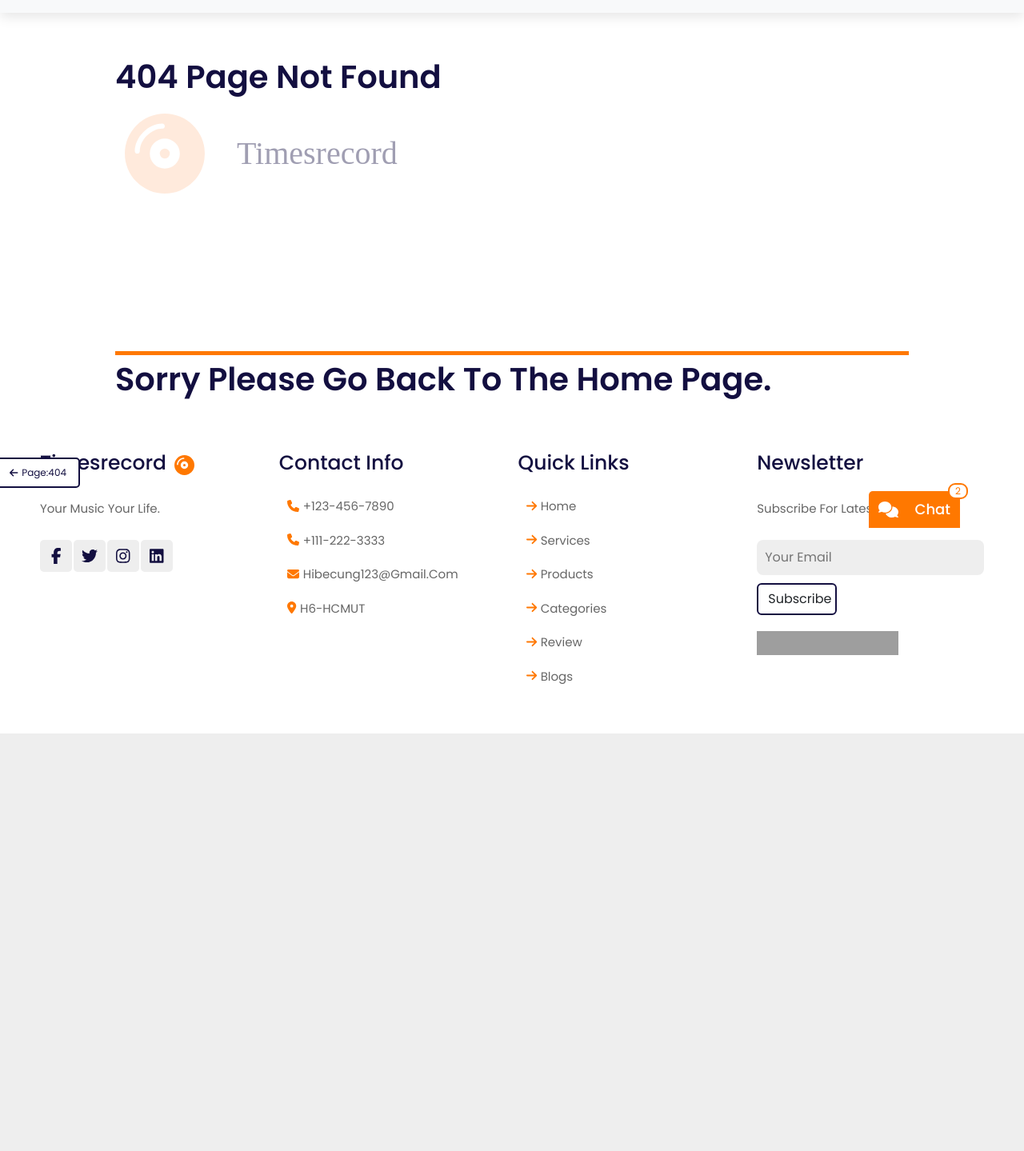
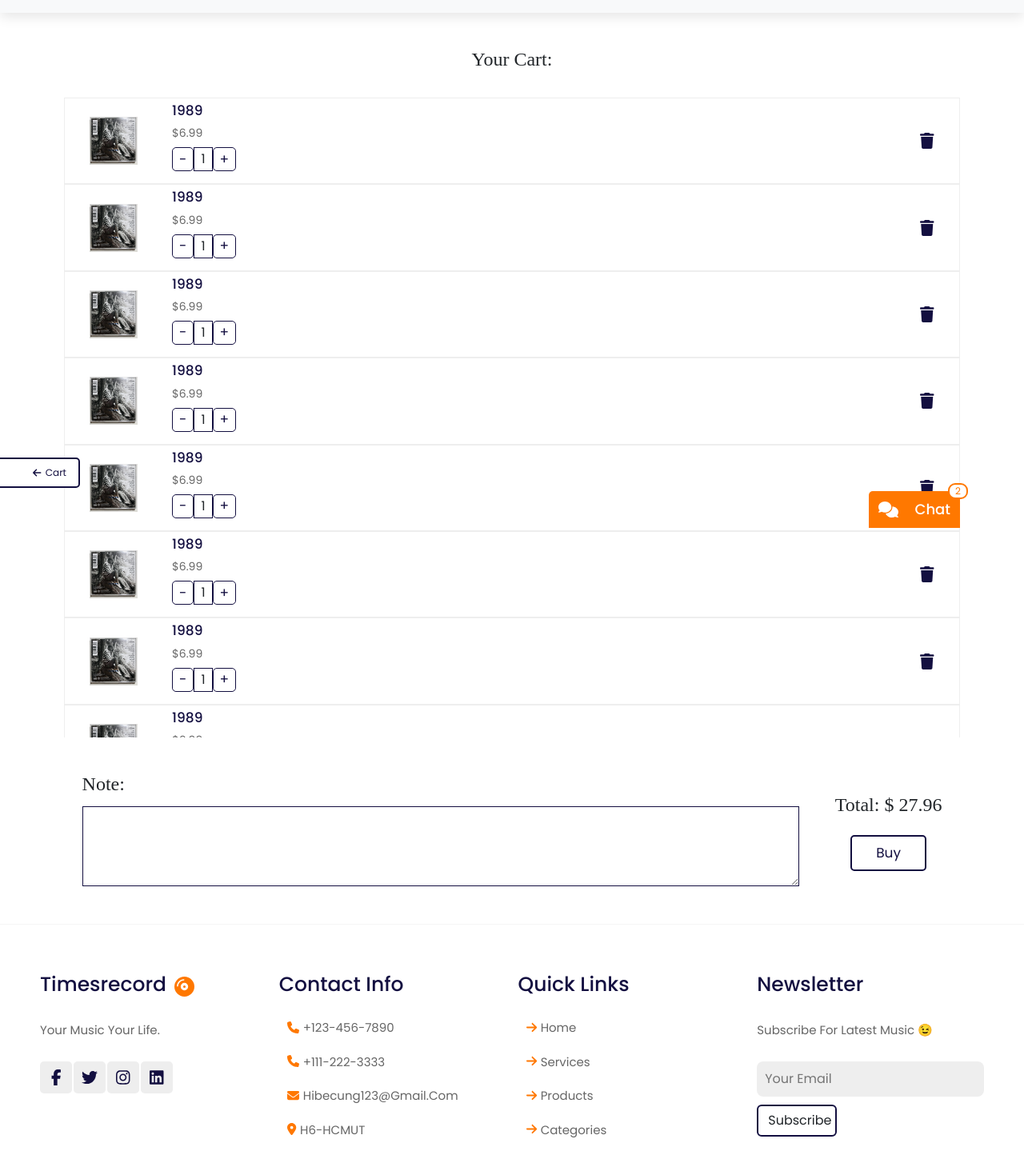
Before and after one commit to trivankute/CuaHangThoiDai, a React (Create React App) app in the folder frontend/: page /cart in a window 1280 px wide. Shown: the part 140-1579 px from the top of the page at 80% size. Before the commit the page ends 1057 px from the top, so only its background shows below. Built offline with nearby package versions, Linux system fonts and the light colour scheme; grey boxes are pictures that could not be loaded; a web font is replaced by a local one.

Commit message:
cart page

```diff
--- a/frontend/src/App.tsx
+++ b/frontend/src/App.tsx
@@ -1,6 +1,6 @@
 // for react
 import { Routes, Route } from 'react-router-dom'
-import { useState } from "react"
+import { useState, useEffect } from "react"
 
 // for boot strap
 import { Container } from 'react-bootstrap'
@@ -28,8 +28,13 @@ import Services from './pages/Services/Services'
 import Artists from './pages/Artists/Artists'
 import Blogs from './pages/Blogs/Blogs'
 import Blog from './pages/Blog/Blog'
+import Cart from './pages/Cart/Cart'
 function App() {
   const dispatch = useDispatch();
+  useEffect(()=>{
+    // change app title to
+    document.title = "TimesRecord"
+  },[])
   return (
     <Container style={{ minHeight: "100vh", margin: 0, padding: 0 }} fluid>
       <Flash></Flash>
@@ -66,6 +71,8 @@ function App() {
         <Route path='/products/albums?artist=:artist' element={<Album />} />
         {/* album name route */}
         <Route path='/products/albums/:albumName' element={<Album />} />
+        {/* cart route */}
+        <Route path='/cart' element={<Cart />} />
         <Route path="/*" element={<PageNotFound />}></Route>
         {/* <Route path='/logout' element={<Logout/>}/>
             <Route path='/todo' element={<Todo/>}/>
--- a/frontend/src/components/Cart/Cart.tsx
+++ b/frontend/src/components/Cart/Cart.tsx
@@ -1,4 +1,5 @@
 import { memo } from 'react'
+import { useNavigate } from 'react-router-dom'
 
 import styles from './Cart.module.css'
 
@@ -10,6 +11,7 @@ import { faShoppingCart } from '@fortawesome/free-solid-svg-icons'
 import CartItem from '../CartItem/CartItem'
 
 function Cart() {
+    const navigate = useNavigate()
     return (
         <>
             <div id="cart-btn" className={styles.icon_box} style={{ position: 'relative' }}>
@@ -25,7 +27,7 @@ function Cart() {
                     <CartItem />
                     <CartItem />
                     </div>
-                    <div className={styles.footer}>
+                    <div onClick={()=>{navigate("/cart")}} className={styles.footer}>
                         Click to see all
                     </div>
                 </div>
--- a/frontend/src/components/CartItem/CartItem.module.css
+++ b/frontend/src/components/CartItem/CartItem.module.css
@@ -2,7 +2,7 @@
     width:100%;
     display: flex;
     align-items: center;
-    /* justify-content: center; */
+    justify-content: space-around;
     /* little border */
     border: 1px solid #eee;
     padding:5px;
--- a/frontend/src/components/Footer/Footer.module.css
+++ b/frontend/src/components/Footer/Footer.module.css
@@ -5,6 +5,8 @@
     grid-template-columns: repeat(auto-fit, minmax(240px, 1fr));
     gap:15px;
     padding:50px;
+    /* make a little border top */
+    border-top:1px solid var(--light-gray);
 }
 
 .footer .box h3{
--- a/frontend/src/globalCss.css
+++ b/frontend/src/globalCss.css
@@ -97,3 +97,22 @@ a{
     background: var(--orange);
     color:#fff;
 }
+
+
+
+/* make scroll bar y smaller */
+::-webkit-scrollbar {
+    width: 5px;
+}
+/* make scroll bar exist */
+::-webkit-scrollbar-track {
+    background: #f1f1f1;
+}
+/* make scroll bar thumb */
+::-webkit-scrollbar-thumb {
+    background: #888;
+}
+/* make scroll bar thumb hover */
+::-webkit-scrollbar-thumb:hover {
+    background: #555;
+}
--- /dev/null
+++ b/frontend/src/pages/Cart/Cart.module.css
@@ -0,0 +1,101 @@
+.container {
+    margin:0;
+    padding:20px 80px;
+    min-height:500px;
+    width:100%;
+    background-color:white;
+    margin-top:var(--header-height);
+}
+
+.cartItems{
+    max-height:100vh;
+    overflow-y:auto;
+
+
+
+
+}
+
+.footer{
+    display:flex;
+    align-items:center;
+    justify-content:space-around;
+    padding:20px 0px;
+}
+
+.header{
+    padding:20px 0px;
+    font-size:24px;
+    font-weight:500px;
+    display:flex;
+    align-items:center;
+    justify-content:center;
+    font-family:var(--font-family);
+    margin-bottom:10px;
+
+}
+.note{
+ width:80%;
+}
+.note_title{
+    font-size:24px;
+    font-weight:500px;
+    display:flex;
+    align-items:center;
+    font-family:var(--font-family);
+    margin-bottom:10px;
+    margin-top:20px;
+}
+.note_content{
+    /* litte border */
+    border:1px solid var(--black);
+    /* make width bigger */
+    width:100%;
+    min-height:100px;
+    /* padding */
+    padding:10px;
+    text-transform:none;
+}
+.buy{
+    max-width:300px;
+    /* padding */
+    display:flex;
+    flex-direction: column;
+    align-items:center;
+    justify-content:center;
+
+}
+.totalPrice{
+    font-size:24px;
+    font-weight:500px;
+    display:flex;
+    align-items:center;
+    font-family:var(--font-family);
+    margin-bottom:10px;
+    margin-top:20px;
+
+}
+
+
+
+@media (max-width:990px) {
+    .container {
+        margin-top:var(--header-height-990);
+    }
+    .note{
+        width:60%;
+    }
+}
+
+@media (max-width:450px) {
+    .container {
+        margin-top:var(--header-height-400);
+        padding:20px;
+    }
+    .footer{
+        flex-direction:column;
+    }
+    .note{
+        width:100%;
+    }
+}
--- /dev/null
+++ b/frontend/src/pages/Cart/Cart.tsx
@@ -0,0 +1,60 @@
+import { memo, useEffect } from 'react'
+
+import styles from './Cart.module.css'
+import "../../globalCss.css"
+
+import clsx from 'clsx'
+
+import CartItem from '../../components/CartItem/CartItem'
+import BackNavigate from '../../components/BackNavigate/BackNavigate'
+
+function Cart() {
+    useEffect(() => {
+        // scroll to top of cart
+        window.scrollTo(0, 0)
+    }, [])
+    return (
+        <>
+            <div className={styles.container}>
+                <BackNavigate backPath="/" backPage="Home" currentPage="Cart"/>
+                <div className={styles.header}>
+                    Your cart:
+                </div>
+                <div className={styles.cartItems}>
+                    <CartItem />
+                    <CartItem />
+                    <CartItem />
+                    <CartItem />
+                    <CartItem />
+                    <CartItem />
+                    <CartItem />
+                    <CartItem />
+                    <CartItem />
+                    <CartItem />
+                    <CartItem />
+                    <CartItem />
+                    <CartItem />
+
+                </div>
+                <div className={styles.footer}>
+                    <div className={styles.note}>
+                        <div className={styles.note_title}>
+                            Note:
+                            </div>
+                        <textarea className={styles.note_content}>
+
+                        </textarea>
+                    </div>
+                    <div className={styles.buy}>
+                        <div className={styles.totalPrice}>
+                            Total: $ 27.96
+                        </div>
+                        <button className={clsx('btn', 'btn_custom')}>Buy</button>
+                    </div>
+                </div>
+            </div>
+        </>
+    )
+}
+
+export default memo(Cart)
```
